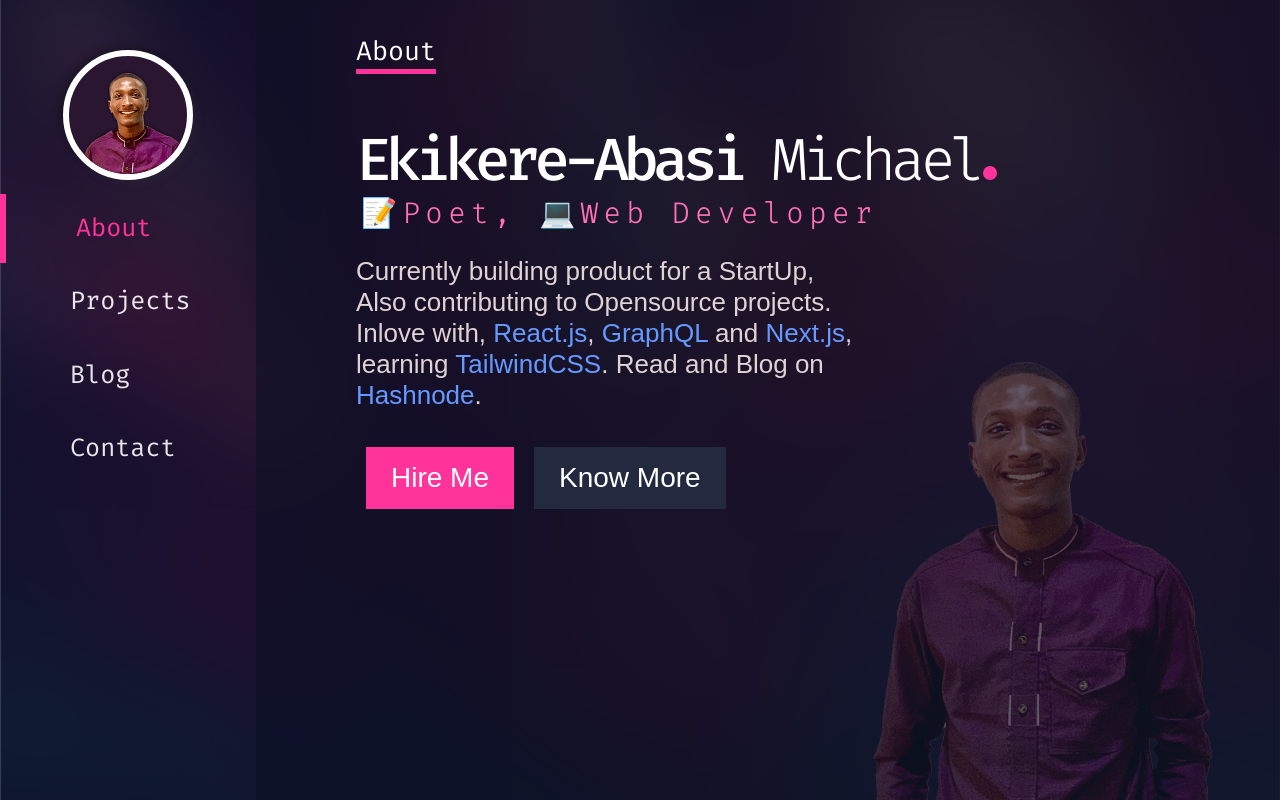
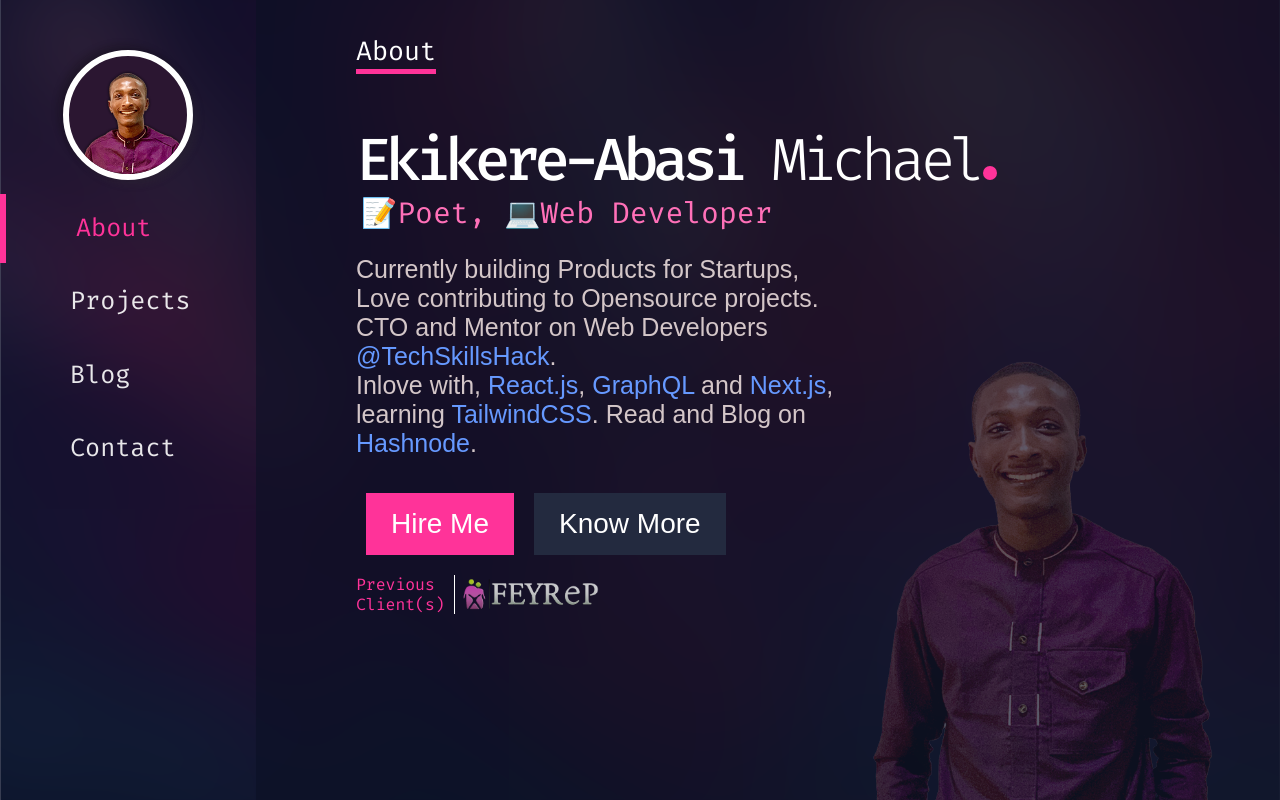
Before and after one commit to NzakiCodes/portfolio, a Next.js app: page /about in a window 1280 px wide. Built offline with nearby package versions, Linux system fonts and the light colour scheme; some icons are missing.

Commit message:
Added Client section and client's logo,formatted about Text

```diff
--- a/pages/about.js
+++ b/pages/about.js
@@ -61,9 +61,10 @@ export default function Home() {
                             duration: 0.6,
                         }}>
 
-                        {/* Teaching Web Development through a free mentoring program. */}
-                    Currently building product for a StartUp,
-                    Also contributing to Opensource projects.
+
+                        Currently building Products for Startups,
+                        Love contributing to Opensource projects.
+                        CTO and Mentor on Web Developers <a href="https://facebook.com/TechSkillsHack">@TechSkillsHack</a>.
                         <br />
                         Inlove with, <a href="https://reactjs.org/" target="_blank">React.js</a>, <a href="https://graphql.org/" target="_blank">GraphQL</a> and <a href="https://nextjs.org/" target="_blank">Next.js</a>, learning <a href="https://tailwindcss.com/" target="_blank">TailwindCSS</a>.
                         Read and Blog on <a href="https://hashnode.com" target="_blank">Hashnode</a>.
@@ -73,9 +74,10 @@ export default function Home() {
                         <button>Know More</button>
                     </div>
                     <div className={util.About__previousClients}>
-                        {/* <Icon style={{fontSize:"60px!important"}}  name="google" type="brand"/>
-                        <Icon style={{fontSize:"60px!important"}}  name="google" type="brand"/>
-                        <Icon style={{fontSize:"60px!important"}}  name="google" type="brand"/> */}
+                        <span>Previous<br /> Client(s) </span>
+                        <div className={util.About__previousClients_images}>
+                            <img src="/images/clients/feyrep.png" alt="FEYReP's logo" />
+                        </div>
                     </div>
                 </div>
                 <motion.div className={util.About__watermarkImage} initial={{
--- a/styles/globals.css
+++ b/styles/globals.css
@@ -6,7 +6,7 @@
   --grdient-main: linear-gradient(145deg, #72f, #c1b);
 }
 ::selection{
-  background-color: #c1b;
+  background-color: #ff3399;
 }
 html,
 body {
--- a/styles/util.module.css
+++ b/styles/util.module.css
@@ -75,9 +75,9 @@
     font-size: 29px !important;
     font-variant-ligatures: normal;
     font-stretch: extra-expanded;
-    font-weight: lighter;
+    font-weight: normal;
     color: #ff70b8;
-    letter-spacing: 5px;
+    /* letter-spacing: 5px; */
     transition: 0.7s;
 }
 .About__header h3::selection {
@@ -86,10 +86,10 @@
 .About__header p {
     display: inline-block;
     max-width: 500px;
-    font-size: 26px;
-    color: #e7d8d8f8;
+    font-size: 25px;
+    color: #e7d8d8e8;
     font-family: "Proxima Nova", sans-serif;
-    font-weight: lighter;
+    font-weight: 300;
     /* text-align: justify; */
 }
 
@@ -114,6 +114,7 @@
     font-family: "Proxima Nova", sans-serif;
     font-weight: lighter;
     color: #ffffff;
+    cursor: pointer;
 }
 
 .About__callToActionButtons button:first-child {
@@ -128,8 +129,21 @@
 
 .About__previousClients {
     padding: 10px 0;
+    display: flex;
+    color: #ff3399;
 }
+.About__previousClients_images{
+    border-left: 1px solid #ffffff;
+    margin: 0 9px;
+    height: 39px;
 
+}
+.About__previousClients_images img{
+    max-width: 150px;
+    margin-top: -5px;
+    filter: opacity(0.8);
+    /* height: 50px; */
+}
 .About__watermarkImage {
     /* position: absolute; */
     position: fixed;
```
Lines whose indentation alone changed are shown as unchanged.
